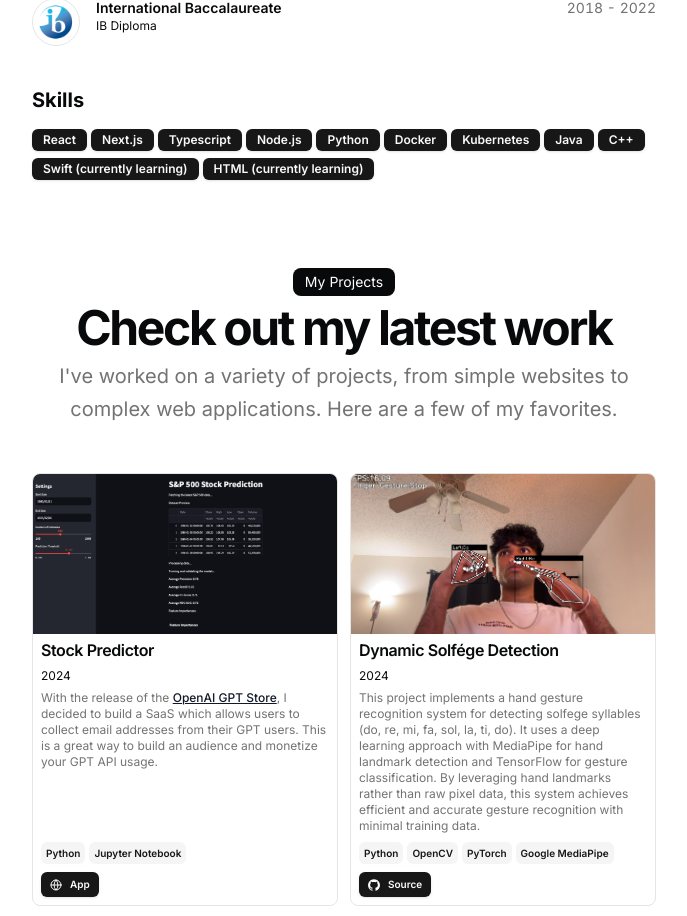
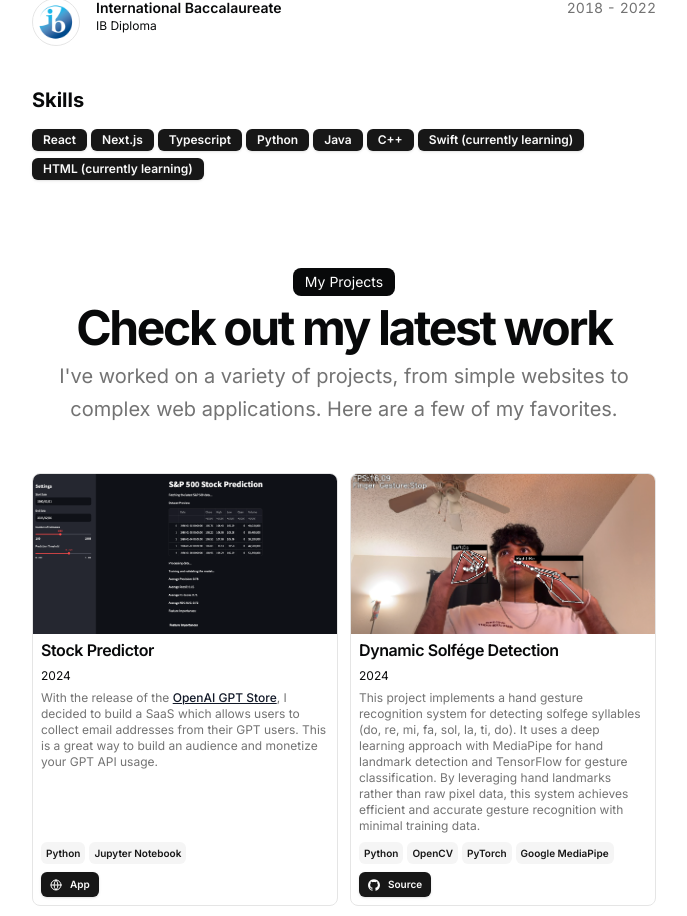
Before and after one commit to se4thvin/Portfolio-site, a Next.js app: page / in a window 1280 px wide. Shown: the part 818-1734 px from the top of the page, without its empty margins (296-983 px from the left). Built offline with nearby package versions, Linux system fonts and the light colour scheme.

Commit message:
Site full updated

```diff
--- a/src/data/resume.tsx
+++ b/src/data/resume.tsx
@@ -16,10 +16,7 @@ export const DATA = {
     "React",
     "Next.js",
     "Typescript",
-    "Node.js",
     "Python",
-    "Docker",
-    "Kubernetes",
     "Java",
     "C++",
     "Swift (currently learning)",
```
